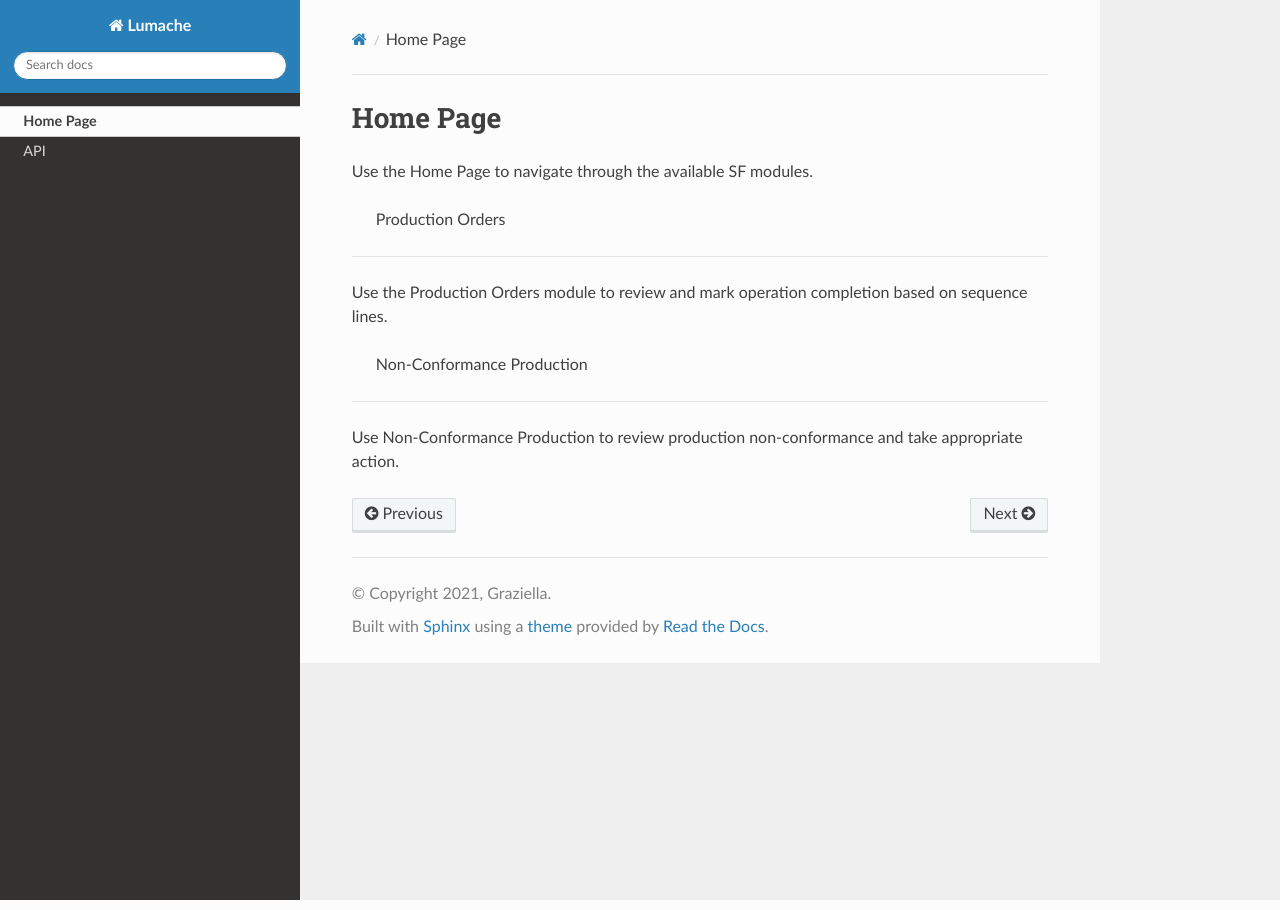
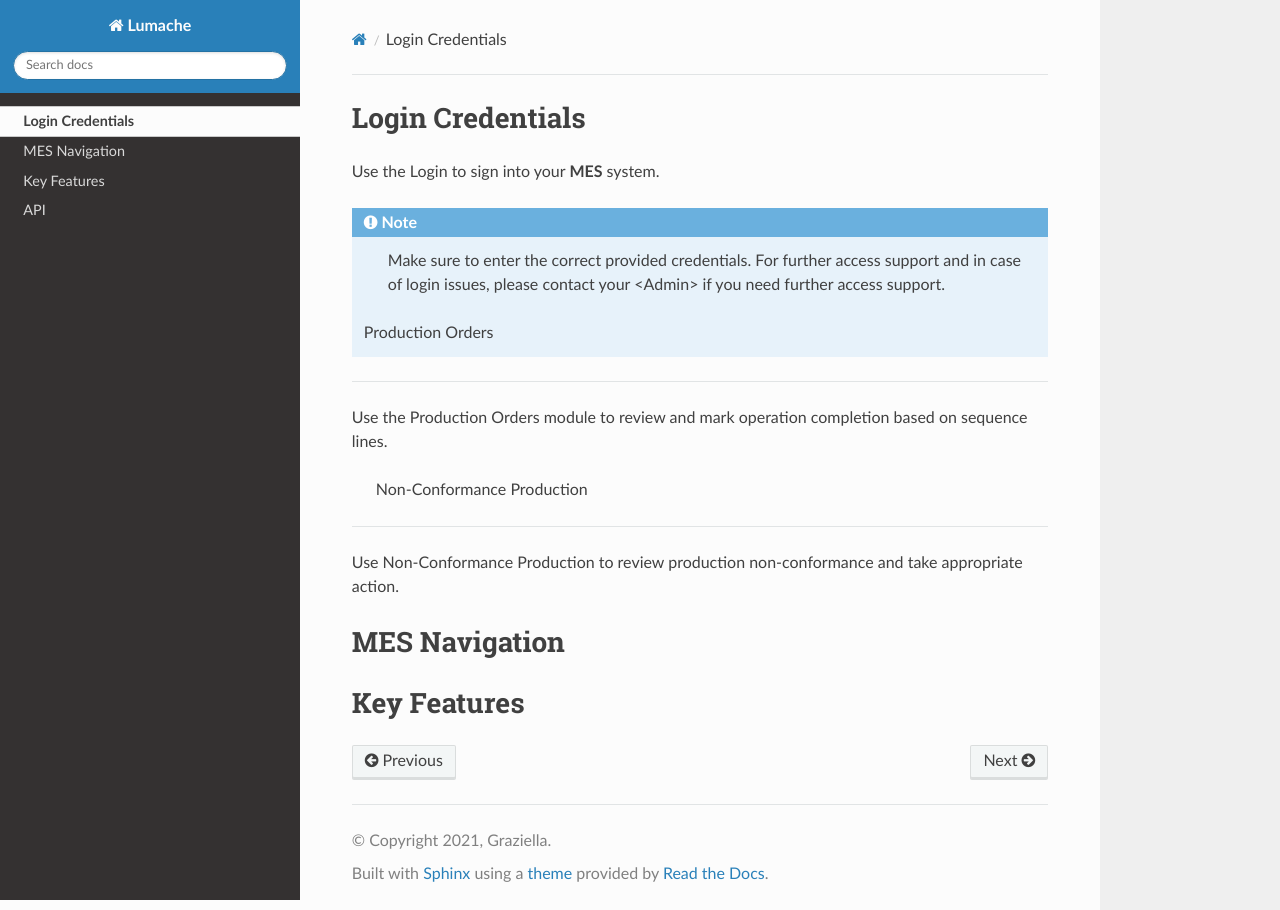
Before and after one commit to ghadiben0/-rtd-tutorial-ghadi2, a Sphinx documentation site: the page built from docs/source/usage.rst, in a window 1280 px wide. Built offline with Sphinx 7.4.7 and the Read the Docs theme 3.1.0, drawn with Linux system fonts in a browser that asks for light colours.

Commit message:
Update usage.rst

```diff
--- a/docs/source/usage.rst
+++ b/docs/source/usage.rst
@@ -1,6 +1,11 @@
-Home Page
+Login Credentials
 =====
-Use the Home Page to navigate through the available SF modules.
+Use the Login to sign into your **MES** system.
+
+.. note::
+
+   Make sure to enter the correct provided credentials.
+   For further access support and in case of login issues, please contact your <Admin> if you need further access support.
 
   Production Orders
 ------------
@@ -11,3 +16,9 @@ Use the Production Orders module to review and mark operation completion based o
 ----------------
 
 Use Non-Conformance Production to review production non-conformance and take appropriate action.
+
+MES Navigation
+=====
+
+Key Features
+=====
```
